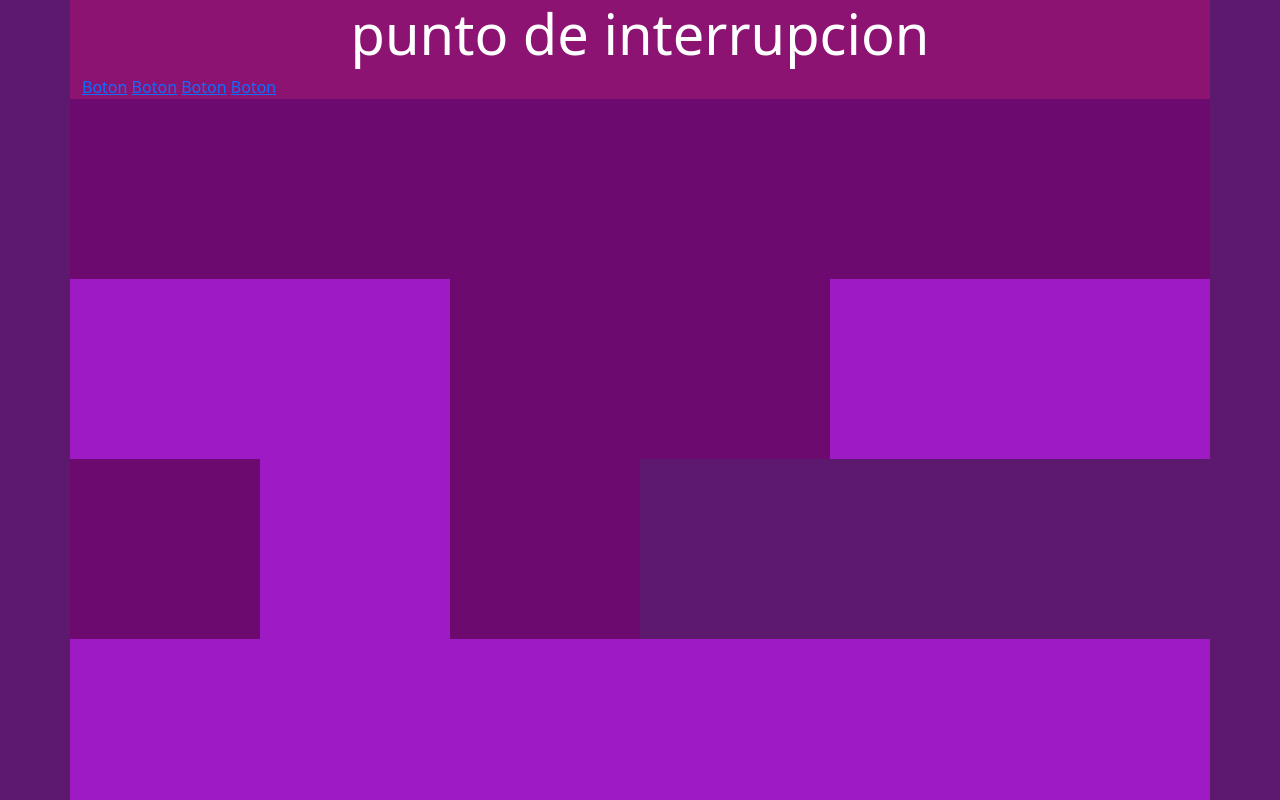
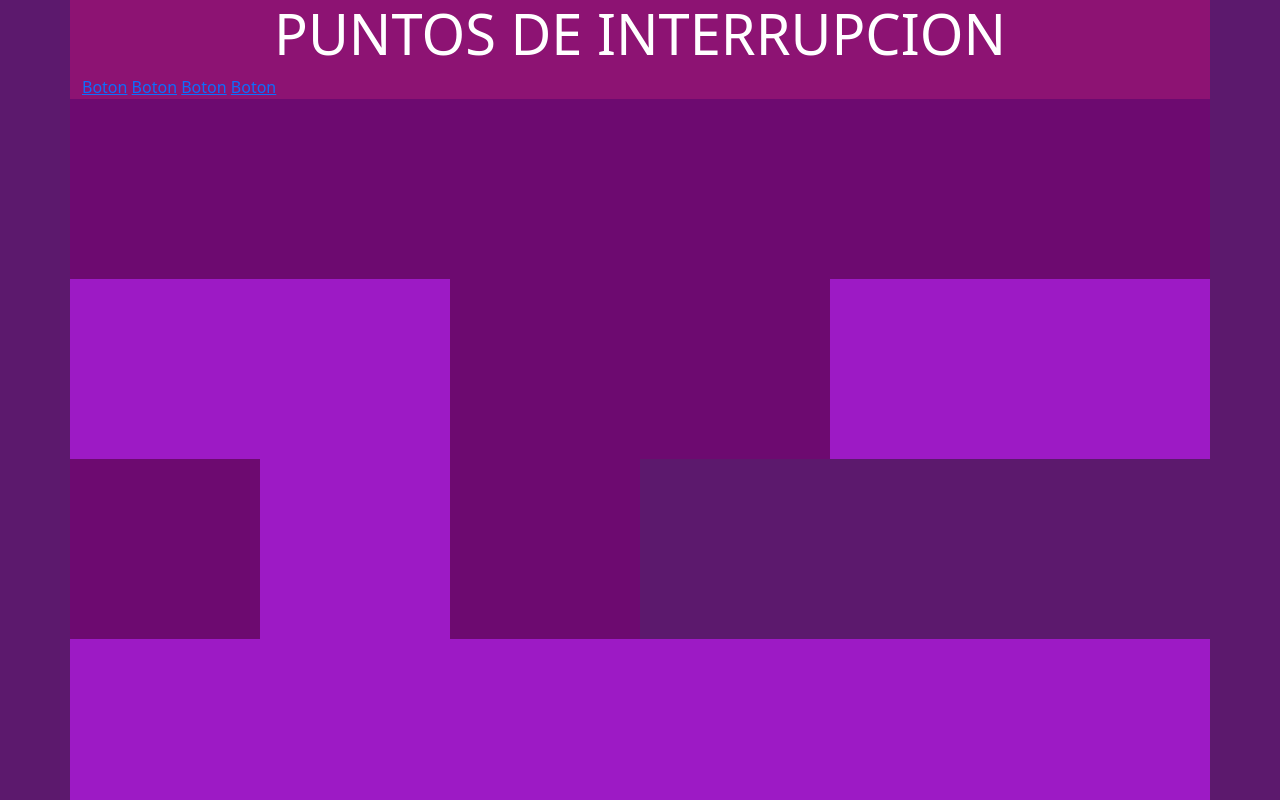
Before and after one commit to Yeniferarias2024/puntosdeinterrupcion, a plain HTML site: page index.html in a window 1280 px wide. Shown: the top 800 px of the page. Drawn offline with nearby package versions, Linux system fonts and the light colour scheme.

Commit message:
Hago actualizacion de pagina de interrupcion

```diff
--- a/index.html
+++ b/index.html
@@ -11,7 +11,7 @@
     <div class="container">
         <header class="row">
             <nav class="col-xl-12 altura1">
-                <h1 class="text-center display-4 text-white">punto de interrupcion</h1>
+                <h1 class="text-center display-4 text-white">PUNTOS DE INTERRUPCION</h1>
                 <a href="#">Boton</a>
                 <a href="#">Boton</a>
                 <a href="#">Boton</a>
```
